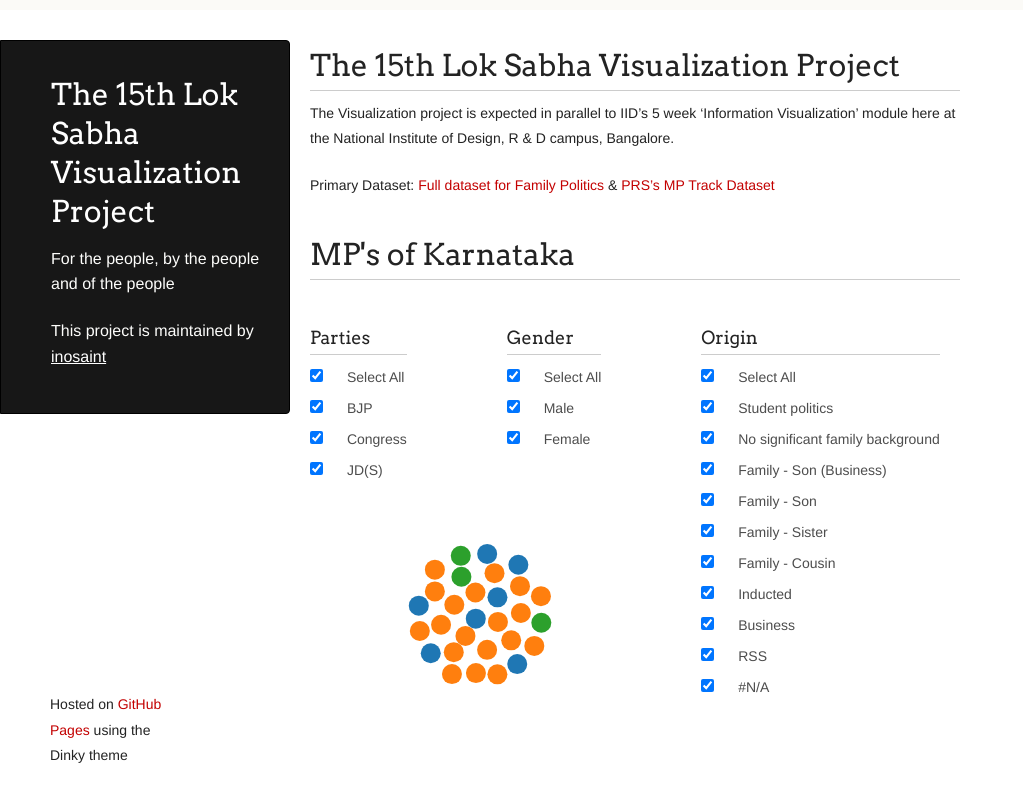
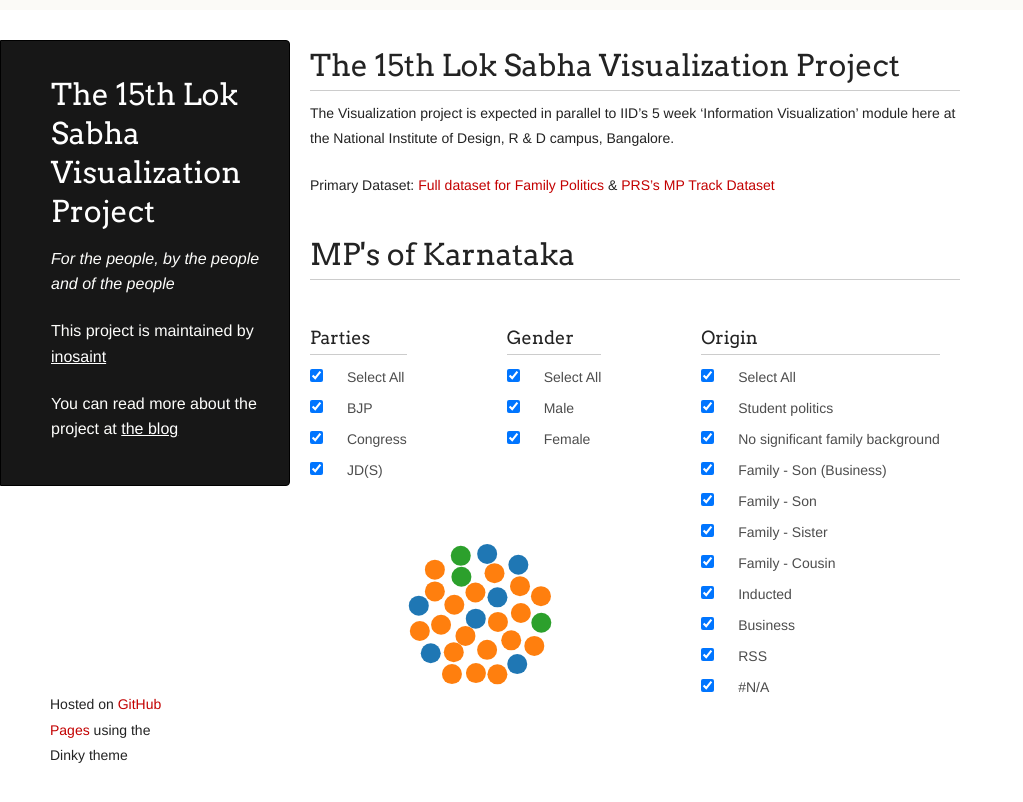
Before and after one commit to inosaint/the-15th-lok-sabha-viz, a plain HTML site: page index.html in a window 1280 px wide. Shown: the whole page, without its empty margins (0-1023 px from the left). Drawn offline with nearby package versions, Linux system fonts and the light colour scheme.

Commit message:
Added blog link

```diff
--- a/index.html
+++ b/index.html
@@ -28,7 +28,7 @@
     <div class="wrapper">
       <header>
         <h1 class="header">The 15th Lok Sabha Visualization Project</h1>
-        <p class="header">For the people, by the people and of the people</p>
+        <p class="header"> <em>For the people, by the people and of the people</em></p>
 
         <!-- <ul>
           <li class="download"><a class="buttons" href="https://github.com/inosaint/the-15th-lok-sabha-viz/zipball/master">Download ZIP</a></li>
@@ -38,6 +38,7 @@
 
         <p class="header">This project is maintained by <a class="header name" href="https://github.com/inosaint">inosaint</a></p>
 
+        <p class="header">You can read more about the project at <a class="header name" href="http://the15thloksabha.wordpress.com/">the blog</a></p>
 
       </header>
 
```
